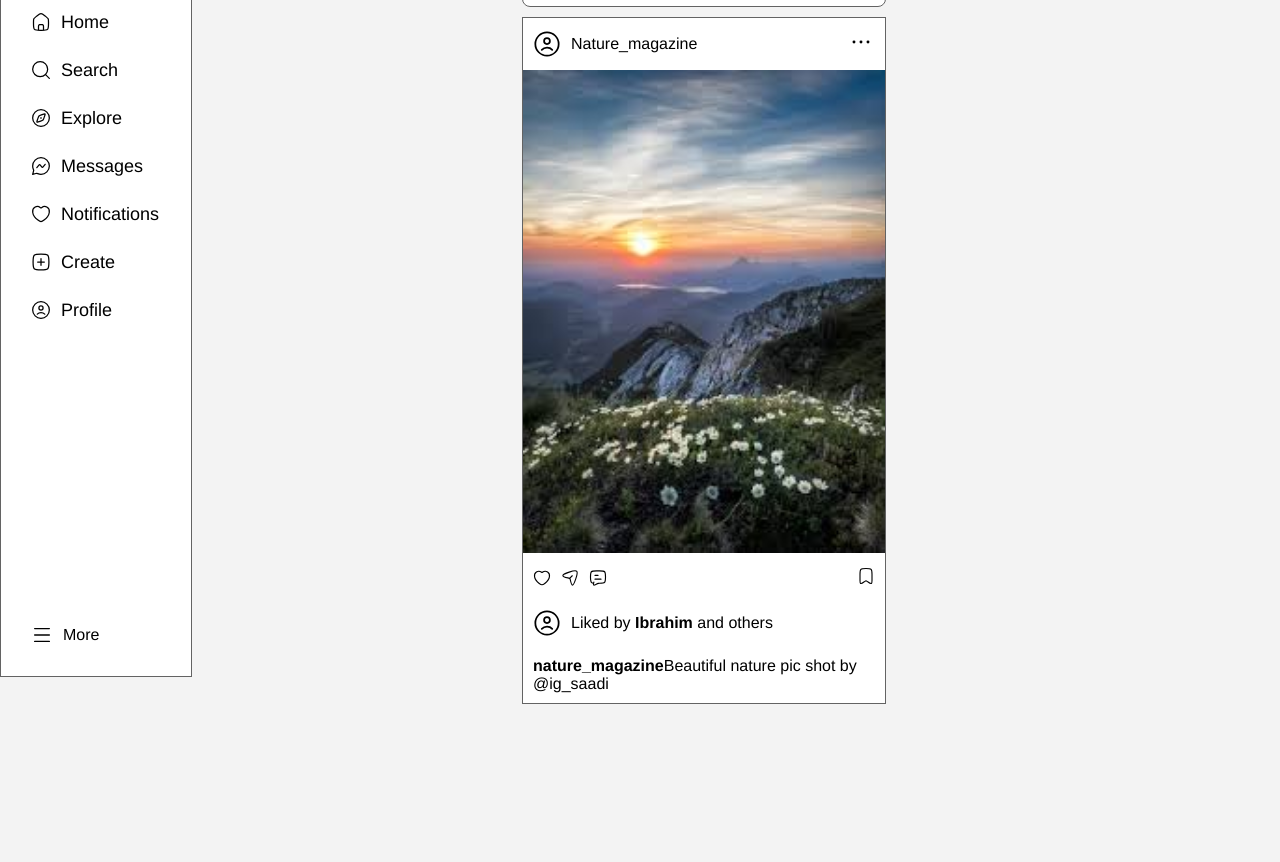
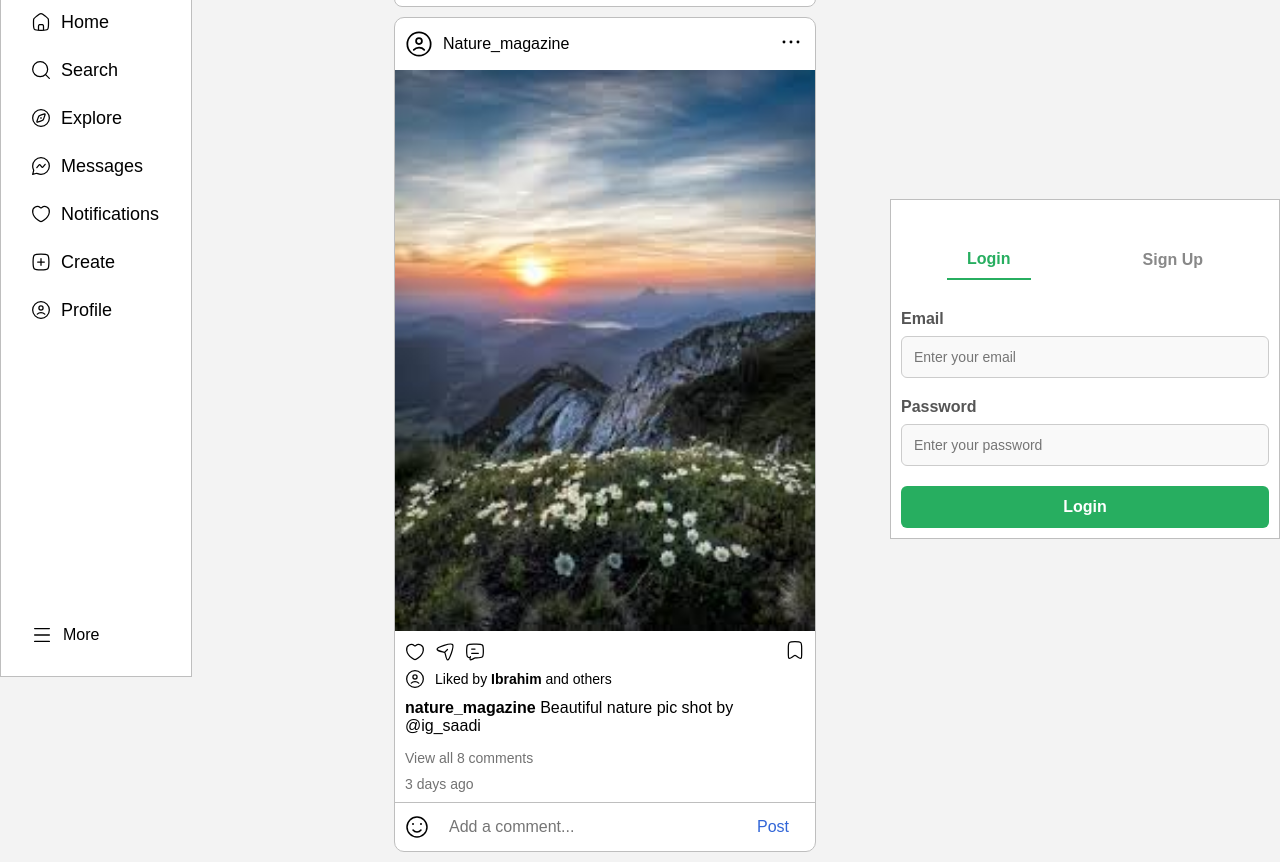
Before and after one commit to ibraahim28/Insta-Clone, a plain HTML site: page index.html in a window 1280 px wide. Shown: the part 123-985 px from the top of the page. Before the commit the page ends 837 px from the top, so only its background shows below. Drawn offline with Linux system fonts and the light colour scheme.

Commit message:
second commit

```diff
--- /dev/null
+++ b/app.js
@@ -0,0 +1,13 @@
+function showLogin() {
+    document.getElementById('login-form').classList.remove('hidden');
+    document.getElementById('signup-form').classList.add('hidden');
+    document.getElementById('login-tab').classList.add('active-tab');
+    document.getElementById('signup-tab').classList.remove('active-tab');
+  }
+
+  function showSignup() {
+    document.getElementById('signup-form').classList.remove('hidden');
+    document.getElementById('login-form').classList.add('hidden');
+    document.getElementById('signup-tab').classList.add('active-tab');
+    document.getElementById('login-tab').classList.remove('active-tab');
+  }
--- a/index.html
+++ b/index.html
@@ -8,7 +8,7 @@
     <link rel="stylesheet" href="utility.css" />
   </head>
   <body>
-    <div class="main flex justify-between">
+    <div class="main flex align-center">
       <div class="sideBar border bg-white">
         <nav class="navbar flex justify-between align-start flex-column p-10">
           <div class="menu flex justify-center flex-column align-start">
@@ -63,44 +63,88 @@
             <div class="story_border"></div>
             <div class="acc_name"><p>Ibrahim</p></div>
           </div>
+          <div class="story">
+            <div class="story_border"></div>
+            <div class="acc_name"><p>Ibrahim</p></div>
+          </div>
         </div>
-        <div class="foryou_page bg-white flex flex-column align-center border">
-          <div class="post flex flex-column">
+        <div class="foryou_page flex flex-column align-center ">
+          <div class="post flex bg-white flex-column round border">
             <div class="post_head p-10 flex justify-between align-center">
-              <div class="acc flex gap">
+              <div style="cursor: pointer;" class="acc flex gap">
                 <img src="./img/icons/profile.svg" alt="profile_picture" />
                 <p class="flex align-center justify-between">Nature_magazine</p>
               </div>
-              <div class="settings">
+              <div class="settings" style="cursor: pointer;">
                 <img src="./img/icons/threedots.svg" alt="Settings" />
               </div>
             </div>
             <div class="post_image">
               <img class="post_image" src="./img/post1.jpg" alt="Post" />
             </div>
-            <div class="post_footer flex justify-between align-center p-10">
+            <div class="post_footer flex justify-between align-center">
               <div class="like_share flex gap align-center">
-                <img width="18" src="./img/icons/heart.svg" alt="Like">
-                <img width="18" src="./img/icons/share.svg" alt="Share">
-                <img width="18" src="./img/icons/comment.svg" alt="Comment">
+                <img width="20" src="./img/icons/heart.svg" alt="Like">
+                <img width="20" src="./img/icons/share.svg" alt="Share">
+                <img width="20" src="./img/icons/comment.svg" alt="Comment">
               </div>
               <div class="bookmark">
-                <img width="18" src="./img/icons/bookmark.svg" alt="Bookmark">
+                <img width="20" src="./img/icons/bookmark.svg" alt="Bookmark">
               </div>
             </div>
             <div class="caption_div">
-              <div class="liked_by flex align-center gap p-10">
-                <img src="./img/icons/profile.svg" alt="profile_picture">
-                <p>Liked by <b>Ibrahim</b> and others</p>
+              <div class="liked_by flex align-center gap">
+                <img src="./img/icons/profile.svg" alt="profile_picture" width="20">
+                <p style="font-size: 14px;">Liked by <b>Ibrahim</b> and others</p>
               </div>
               <div class="caption p-10">
-                <b>nature_magazine</b>Beautiful nature pic shot by @ig_saadi
+                 <p><b>nature_magazine </b> Beautiful nature pic shot by @ig_saadi</p>
+              </div>
+            </div>
+            <div class="comments flex flex-column ">
+              <div class="view_all">
+                <p>View all 8 comments</p>
+                <p>3 days ago</p>
+              </div>
+              <div class="add_comment flex align-center ">
+
+                <img src="./img/icons/emoji.svg" alt="Smiley" class="emoji">
+                <input type="text" id="post_cmnt" class="border" placeholder="Add a comment..."/>
+                <button class="post_btn">Post</button>
               </div>
             </div>
           </div>
         </div>
       </div>
-      <div class="form_div"></div>
+      <div class="form_div border bg-white">
+        <div class="form-box"></div>
+          <div class="tabs">
+            <button id="login-tab" class="active-tab" onclick="showLogin()">Login</button>
+            <button id="signup-tab" onclick="showSignup()">Sign Up</button>
+          </div>
+
+          <div id="login-form" class="form-content flex flex-column">
+
+              <label for="login-email">Email</label>
+              <input type="email" id="login-email" name="login-email" placeholder="Enter your email">
+              <label for="login-password">Password</label>
+              <input type="password" id="login-password" name="login-password" placeholder="Enter your password">
+              <button type="submit" onclick="login_with_email()">Login</button>
+
+          </div>
+
+          <div id="signup-form" class="form-content hidden">
+              <label for="username">Username</label>
+              <input type="text" name="username" id="username" placeholder="example_ig">
+              <label for="signup-email">Email</label>
+              <input type="email" id="signup-email" name="signup-email" placeholder="Enter your email">
+              <label for="signup-password">Password</label>
+              <input type="password" id="signup-password" name="signup-password" placeholder="Create a password">
+              <button type="submit" onclick="signup_with_email()">Sign Up</button>
+
+          </div>
+        </div>
     </div>
+    <script src="app.js"></script>
   </body>
 </html>
--- a/style.css
+++ b/style.css
@@ -29,6 +29,7 @@ body {
     margin-top: auto;
     margin-bottom: 20px;
     padding-left: 20px;
+    cursor: pointer;
 }
 .menu .logo img {
   width: 8rem;
@@ -49,6 +50,7 @@ body {
     justify-content: start;
     align-items: center;
     gap: 10px;
+    cursor: pointer;
 }
 
 .list ul li img{
@@ -57,8 +59,8 @@ body {
 }
 
 .home_page{
-  width: 30%;
-  margin-left: 40%;
+  width: 40%;
+  margin-left: 30%;
 }
 .story_wrapper{
   width: 100%;
@@ -82,8 +84,119 @@ body {
 
 .post{
   width: 100%;
+  border-radius: 10px !important;
 }
 
 .post_image{
   width: 100%;
 }
+.post_footer{
+  padding: 5px 10px;
+}
+.liked_by{
+  padding: 0 10px;
+}
+.post_footer   img{
+  cursor: pointer;
+}
+.caption p{
+  font-weight: 300 !important;
+  font-size: 16px;
+}
+.view_all{
+  font-size: 14px;
+  color: rgb(114, 114, 114);
+  gap: 10px;
+  display: flex;
+  flex-direction: column;
+  padding: 5px 10px;
+}
+.comments{
+  width: 100%;
+}
+.add_comment{
+  position: relative;
+  margin-top: 5px;
+  border-top: 0.75px solid rgb(190, 190, 190);
+  gap: 5px;
+}
+#post_cmnt{
+  width: 100%;
+  outline:none;
+  border: none;
+  /* border-top: 0.5px solid rgb(190, 190, 190); */
+  padding: 15px 15px;
+  font-size: 16px;
+  background: transparent;
+}
+.post_btn{
+  position: absolute;
+  cursor: pointer;
+  right: 0;
+  height: 100%;
+  width: 20%;
+  outline: none;
+  border: none;
+  background-color: transparent;
+  color: rgba(46, 99, 214, 0.986);
+  font-size: 16px;
+  font-weight: 500;
+}
+.emoji{
+ padding-left: 10px;
+ cursor: pointer;
+}
+
+.form_div{
+  margin-left: 5%;
+  width: 100%;
+  height: 100%;
+  padding: 10px;
+}
+.tabs{
+  display: flex;
+  justify-content: space-around;
+  margin-bottom: 30px;
+  margin-top: 30px;
+}
+
+button.active-tab {
+  color: #27ae60;
+  border-bottom: 2px solid #27ae60;
+}
+button {
+  background: none;
+  border: none;
+  padding: 10px 20px;
+  cursor: pointer;
+  font-size: 16px;
+  font-weight: bold;
+  color: #888;
+  transition: color 0.3s ease;
+}
+.form-content label {
+  text-align: left;
+  margin-bottom: 8px;
+  font-weight: bold;
+  color: #555555;
+}
+.form-content input {
+  width: 100%;
+  padding: 12px;
+  margin-bottom: 20px;
+  border-radius: 6px;
+  border: 1px solid #ccc;
+  background-color: #f9f9f9;
+  font-size: 14px;
+}
+button[type="submit"] {
+  width: 100%;
+  padding: 12px;
+  background-color: #27ae60;
+  color: white;
+  border: none;
+  border-radius: 6px;
+  font-size: 16px;
+  cursor: pointer;
+  transition: background-color 0.3s ease
+}
--- a/utility.css
+++ b/utility.css
@@ -2,7 +2,7 @@
     margin: 0;
     padding: 0;
     box-sizing: border-box;
-    font-family:'Franklin Gothic Medium', 'Arial Narrow', Arial, sans-serif ;
+    font-family:Arial, Helvetica, sans-serif;
 }
 
 .p-10{
@@ -34,7 +34,7 @@
     align-items: flex-start;
 }
 .border{
-    border: 1px solid rgb(99, 99, 99);
+    border: 1px solid rgb(190, 190, 190);
 }
 .flex-column{
     flex-direction: column;
@@ -51,3 +51,6 @@
 .round{
     border-radius: 8px;
 }
+.hidden{
+    display: none;
+}
```
Also changed, not shown: img/icons/emoji.svg (added).
